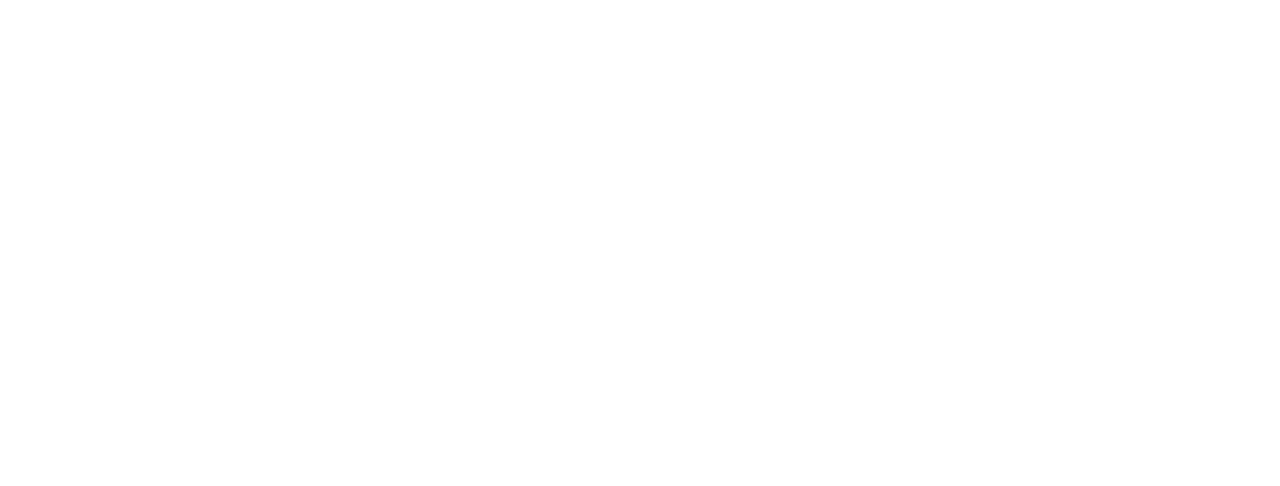
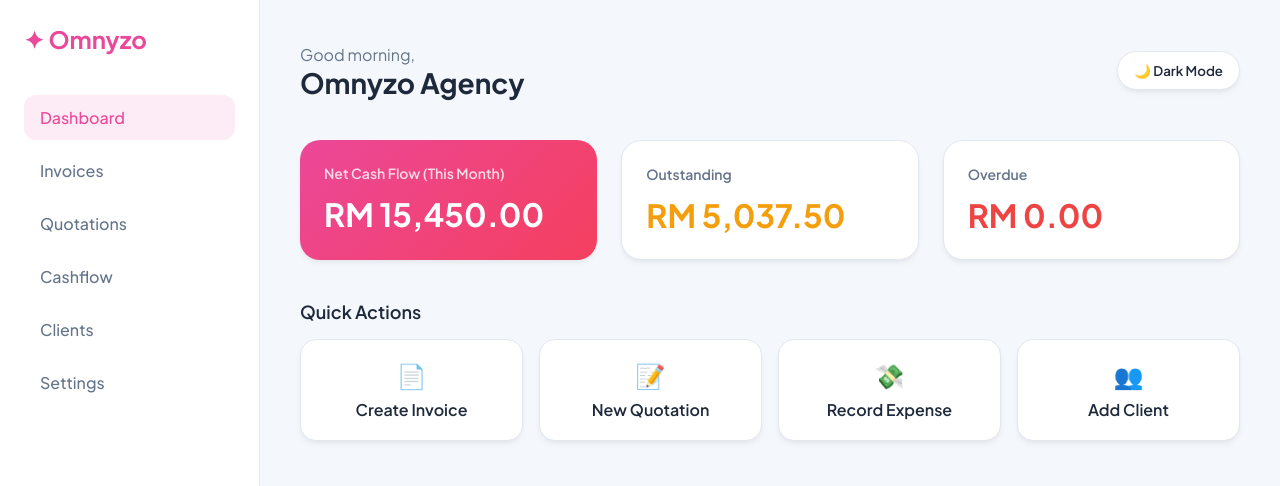
Before and after one commit to faizshamsulwork/omnyzo-dashboard, a plain HTML site: page index.html in a window 1280 px wide. Shown: the top 486 px of the page. Drawn offline with Linux system fonts and the light colour scheme.

Commit message:
Update index.html

```diff
--- a/index.html
+++ b/index.html
@@ -1,120 +1,292 @@
-<script>
-    let db = JSON.parse(localStorage.getItem('at_db')) || [];
+<!DOCTYPE html>
+<html lang="en">
+<head>
+    <meta charset="UTF-8">
+    <meta name="viewport" content="width=device-width, initial-scale=1.0">
+    <title>Omnyzo Agency | Dashboard</title>
+    <link href="https://fonts.googleapis.com/css2?family=Plus+Jakarta+Sans:wght@400;500;600;700&display=swap" rel="stylesheet">
+    <style>
+        :root {
+            /* Light Theme Variables */
+            --bg-color: #f4f7fb;
+            --sidebar-bg: #ffffff;
+            --card-bg: #ffffff;
+            --text-main: #1e293b;
+            --text-muted: #64748b;
+            --accent-primary: #ec4899; /* Premium Pink */
+            --accent-gradient: linear-gradient(135deg, #ec4899 0%, #f43f5e 100%);
+            --border-color: #e2e8f0;
+            --shadow: 0 4px 6px -1px rgba(0, 0, 0, 0.05), 0 2px 4px -1px rgba(0, 0, 0, 0.03);
+        }
 
-    // --- Kredensial Telegram Faiz ---
-    const TELEGRAM_BOT_TOKEN = '8660418607:AAH-Lz-n3qIy6dNZ02BgF8RtsmGSnsrAI_s';
-    const TELEGRAM_CHAT_ID = '5964232885';
+        [data-theme="dark"] {
+            /* Dark Theme Variables */
+            --bg-color: #0f172a;
+            --sidebar-bg: #1e293b;
+            --card-bg: #1e293b;
+            --text-main: #f8fafc;
+            --text-muted: #94a3b8;
+            --accent-primary: #f472b6;
+            --accent-gradient: linear-gradient(135deg, #ec4899 0%, #be185d 100%);
+            --border-color: #334155;
+            --shadow: 0 4px 6px -1px rgba(0, 0, 0, 0.2);
+        }
 
-    function showPage(id) {
-        document.querySelectorAll('.page').forEach(p => p.classList.remove('active'));
-        document.querySelectorAll('.nav-item').forEach(n => n.classList.remove('active'));
-        document.getElementById(id).classList.add('active');
-        if (event && event.currentTarget) event.currentTarget.classList.add('active');
-        if(id === 'board-page') render();
-    }
+        * {
+            margin: 0;
+            padding: 0;
+            box-sizing: border-box;
+            font-family: 'Plus Jakarta Sans', sans-serif;
+            transition: background-color 0.3s, color 0.3s;
+        }
 
-    const form = document.getElementById('creativeForm');
-    if(form) {
-        form.addEventListener('submit', async (e) => {
-            e.preventDefault();
+        body {
+            background-color: var(--bg-color);
+            color: var(--text-main);
+            display: flex;
+            min-height: 100vh;
+        }
 
-            const pName = document.getElementById('pName').value;
-            const pType = document.getElementById('pType').value;
-            const pBrief = document.getElementById('pBrief').value;
+        /* Sidebar */
+        .sidebar {
+            width: 260px;
+            background-color: var(--sidebar-bg);
+            border-right: 1px solid var(--border-color);
+            padding: 24px;
+            display: flex;
+            flex-direction: column;
+        }
 
-            const newReq = {
-                id: Date.now(),
-                name: pName,
-                type: pType,
-                status: 'backlog'
-            };
+        .logo {
+            font-size: 24px;
+            font-weight: 700;
+            color: var(--accent-primary);
+            margin-bottom: 40px;
+            display: flex;
+            align-items: center;
+            gap: 10px;
+        }
 
-            // 1. Simpan dalam Dashboard LocalStorage
-            db.push(newReq);
-            localStorage.setItem('at_db', JSON.stringify(db));
+        .nav-item {
+            padding: 12px 16px;
+            border-radius: 12px;
+            color: var(--text-muted);
+            text-decoration: none;
+            font-weight: 500;
+            margin-bottom: 8px;
+            display: flex;
+            align-items: center;
+            gap: 12px;
+            cursor: pointer;
+        }
 
-            // 2. Format Mesej Telegram (Muji Style - Clean & Clear)
-            const mesejTelegram = `
-✨ *NEW CREATIVE REQUEST* ✨
-─────────────────────
-📋 *Project:* ${pName}
-🏷️ *Type:* ${pType}
-📝 *Brief:* ${pBrief}
+        .nav-item.active, .nav-item:hover {
+            background-color: rgba(236, 72, 153, 0.1);
+            color: var(--accent-primary);
+        }
 
-─────────────────────
-🕒 *Time:* ${new Date().toLocaleString('ms-MY')}
-✅ _Sila semak dashboard Adtechinno untuk tindakan lanjut._
-            `;
+        /* Main Content */
+        .main-content {
+            flex: 1;
+            padding: 40px;
+            overflow-y: auto;
+        }
 
-            try {
-                const response = await fetch(`https://api.telegram.org/bot${TELEGRAM_BOT_TOKEN}/sendMessage`, {
-                    method: 'POST',
-                    headers: { 'Content-Type': 'application/json' },
-                    body: JSON.stringify({
-                        chat_id: TELEGRAM_CHAT_ID,
-                        text: mesejTelegram,
-                        parse_mode: 'Markdown'
-                    })
-                });
+        header {
+            display: flex;
+            justify-content: space-between;
+            align-items: center;
+            margin-bottom: 40px;
+        }
 
-                if(response.ok) {
-                    alert("Request Recorded & Telegram Sent!");
-                } else {
-                    alert("Request Saved, but Telegram failed. (Check if you have started the bot)");
-                }
-            } catch (error) {
-                console.error("Error:", error);
-                alert("Network Error: Data saved locally only.");
+        .greeting h1 {
+            font-size: 28px;
+            font-weight: 700;
+        }
+
+        .greeting p {
+            color: var(--text-muted);
+            margin-top: 4px;
+        }
+
+        .header-actions {
+            display: flex;
+            align-items: center;
+            gap: 20px;
+        }
+
+        .theme-toggle {
+            background: var(--card-bg);
+            border: 1px solid var(--border-color);
+            color: var(--text-main);
+            padding: 10px 16px;
+            border-radius: 20px;
+            cursor: pointer;
+            font-weight: 600;
+            box-shadow: var(--shadow);
+        }
+
+        /* Cards Grid */
+        .dashboard-grid {
+            display: grid;
+            grid-template-columns: repeat(auto-fit, minmax(240px, 1fr));
+            gap: 24px;
+            margin-bottom: 40px;
+        }
+
+        .card {
+            background-color: var(--card-bg);
+            padding: 24px;
+            border-radius: 20px;
+            box-shadow: var(--shadow);
+            border: 1px solid var(--border-color);
+        }
+
+        .card.primary {
+            background: var(--accent-gradient);
+            color: white;
+            border: none;
+        }
+
+        .card-title {
+            font-size: 14px;
+            font-weight: 600;
+            color: var(--text-muted);
+            margin-bottom: 12px;
+        }
+
+        .card.primary .card-title {
+            color: rgba(255, 255, 255, 0.8);
+        }
+
+        .card-amount {
+            font-size: 32px;
+            font-weight: 700;
+        }
+
+        /* Quick Actions */
+        .section-title {
+            font-size: 18px;
+            margin-bottom: 16px;
+            font-weight: 600;
+        }
+
+        .actions-grid {
+            display: grid;
+            grid-template-columns: repeat(auto-fit, minmax(150px, 1fr));
+            gap: 16px;
+            margin-bottom: 40px;
+        }
+
+        .action-btn {
+            background-color: var(--card-bg);
+            border: 1px solid var(--border-color);
+            padding: 20px;
+            border-radius: 16px;
+            text-align: center;
+            cursor: pointer;
+            box-shadow: var(--shadow);
+            color: var(--text-main);
+            font-weight: 600;
+        }
+
+        .action-btn:hover {
+            border-color: var(--accent-primary);
+            transform: translateY(-2px);
+            transition: all 0.2s;
+        }
+
+        .action-icon {
+            font-size: 24px;
+            margin-bottom: 8px;
+            color: var(--accent-primary);
+        }
+    </style>
+</head>
+<body>
+
+    <aside class="sidebar">
+        <div class="logo">✦ Omnyzo</div>
+        <nav>
+            <a href="#" class="nav-item active">Dashboard</a>
+            <a href="#" class="nav-item">Invoices</a>
+            <a href="#" class="nav-item">Quotations</a>
+            <a href="#" class="nav-item">Cashflow</a>
+            <a href="#" class="nav-item">Clients</a>
+            <a href="#" class="nav-item">Settings</a>
+        </nav>
+    </aside>
+
+    <main class="main-content">
+        <header>
+            <div class="greeting">
+                <p>Good morning,</p>
+                <h1>Omnyzo Agency</h1>
+            </div>
+            <div class="header-actions">
+                <button class="theme-toggle" onclick="toggleTheme()" id="themeBtn">🌙 Dark Mode</button>
+            </div>
+        </header>
+
+        <div class="dashboard-grid">
+            <div class="card primary">
+                <div class="card-title">Net Cash Flow (This Month)</div>
+                <div class="card-amount">RM 15,450.00</div>
+            </div>
+            <div class="card">
+                <div class="card-title">Outstanding</div>
+                <div class="card-amount" style="color: #f59e0b;">RM 5,037.50</div>
+            </div>
+            <div class="card">
+                <div class="card-title">Overdue</div>
+                <div class="card-amount" style="color: #ef4444;">RM 0.00</div>
+            </div>
+        </div>
+
+        <h2 class="section-title">Quick Actions</h2>
+        <div class="actions-grid">
+            <div class="action-btn">
+                <div class="action-icon">📄</div>
+                Create Invoice
+            </div>
+            <div class="action-btn">
+                <div class="action-icon">📝</div>
+                New Quotation
+            </div>
+            <div class="action-btn">
+                <div class="action-icon">💸</div>
+                Record Expense
+            </div>
+            <div class="action-btn">
+                <div class="action-icon">👥</div>
+                Add Client
+            </div>
+        </div>
+    </main>
+
+    <script>
+        // Dark/Light Mode Logic
+        const themeBtn = document.getElementById('themeBtn');
+
+        // Check local storage for saved theme
+        const currentTheme = localStorage.getItem('theme') || 'light';
+        if (currentTheme === 'dark') {
+            document.body.setAttribute('data-theme', 'dark');
+            themeBtn.innerText = '☀️ Light Mode';
+        }
+
+        function toggleTheme() {
+            if (document.body.getAttribute('data-theme') === 'dark') {
+                document.body.removeAttribute('data-theme');
+                localStorage.setItem('theme', 'light');
+                themeBtn.innerText = '🌙 Dark Mode';
+            } else {
+                document.body.setAttribute('data-theme', 'dark');
+                localStorage.setItem('theme', 'dark');
+                themeBtn.innerText = '☀️ Light Mode';
             }
+        }
+    </script>
 
-            form.reset();
-            showPage('board-page');
-        });
-    }
-
-    function render() {
-        const cols = {
-            backlog: document.getElementById('col-backlog'),
-            progress: document.getElementById('col-progress'),
-            review: document.getElementById('col-review')
-        };
-
-        if(!cols.backlog) return;
-
-        Object.values(cols).forEach(c => {
-            c.innerHTML = `<span class="column-header">${c.id.split('-')[1].toUpperCase()}</span>`;
-        });
-
-        db.forEach(item => {
-            const card = document.createElement('div');
-            card.className = 'task-card';
-            card.innerHTML = `
-                <strong>${item.name}</strong>
-                <span>${item.type}</span><br>
-                ${item.status !== 'review' ?
-                    `<button class="btn-next" onclick="next(${item.id})">Move to ${item.status === 'backlog' ? 'Progress' : 'Review'} →</button>` :
-                    '<div class="tag" style="background:#dcfce7; color:#166534;">⭐ Ready for Review</div>'}
-                <button onclick="deleteTask(${item.id})" style="border:none; background:none; color:#ff4d4d; font-size:0.7rem; cursor:pointer; margin-left:10px;">Delete</button>
-            `;
-            cols[item.status].appendChild(card);
-        });
-    }
-
-    function next(id) {
-        const i = db.findIndex(x => x.id == id);
-        if(db[i].status === 'backlog') db[i].status = 'progress';
-        else if(db[i].status === 'progress') db[i].status = 'review';
-        localStorage.setItem('at_db', JSON.stringify(db));
-        render();
-    }
-
-    function deleteTask(id) {
-        if(confirm("Confirm delete request?")) {
-            db = db.filter(x => x.id != id);
-            localStorage.setItem('at_db', JSON.stringify(db));
-            render();
-        }
-    }
-
-    window.onload = render;
-</script>
+</body>
+</html>
```
